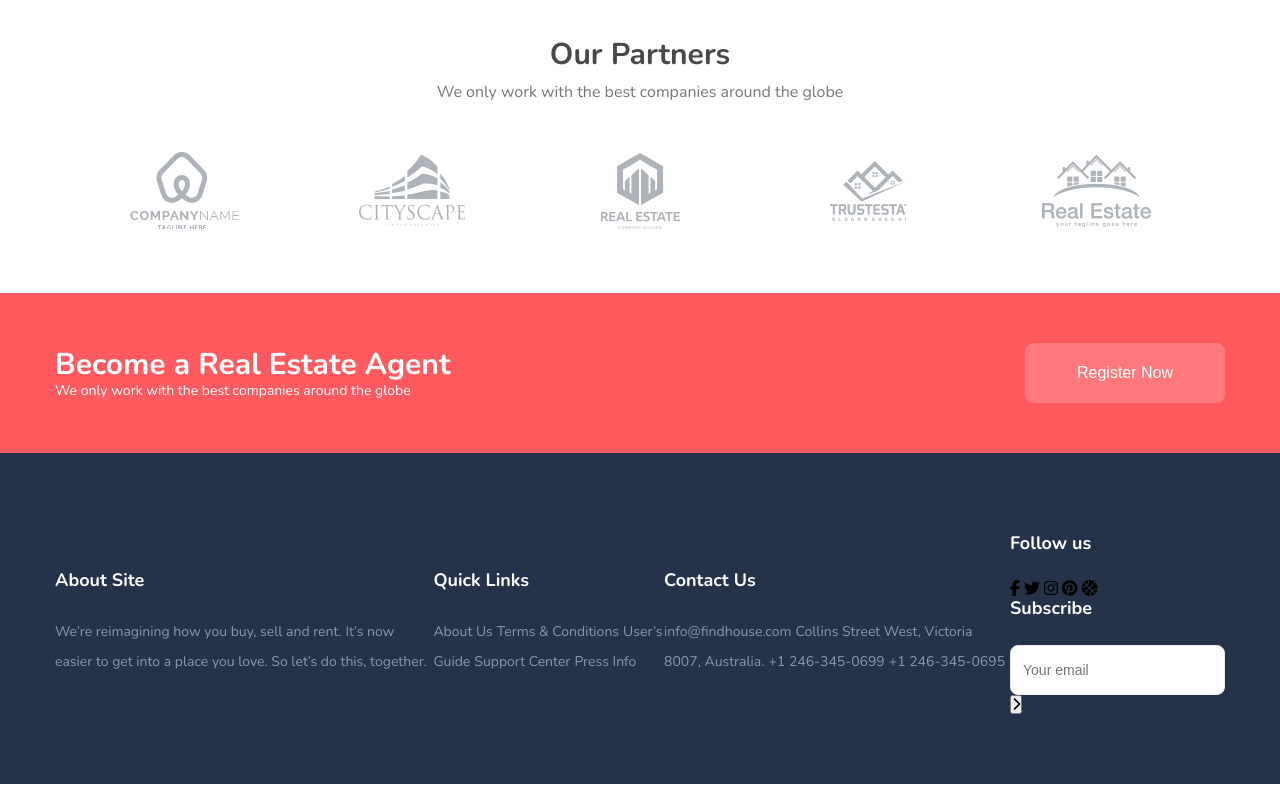
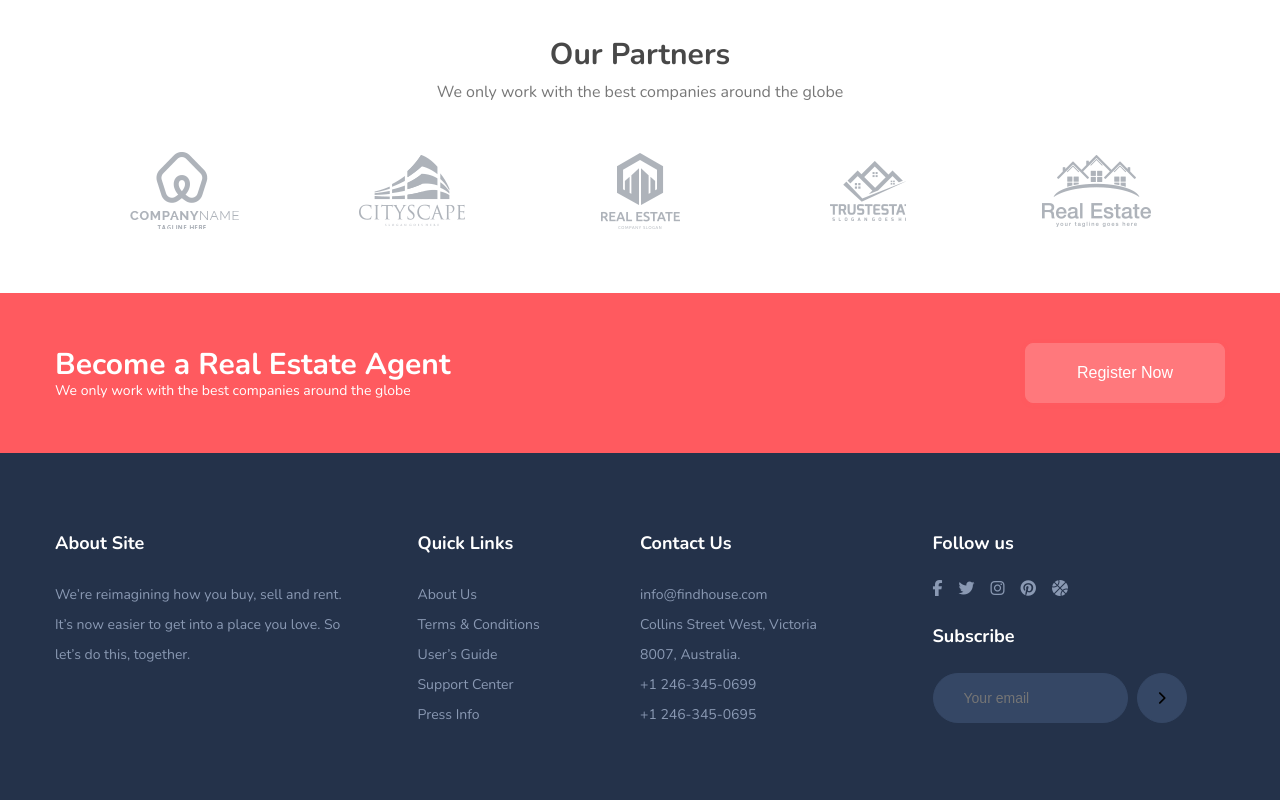
Before and after one commit to Yuttasin-Phokaew/copy-athome, a plain HTML site: page index.html in a window 1280 px wide. Shown: the part 3434-4234 px from the top of the page. Drawn offline with nearby package versions, Linux system fonts and the light colour scheme; files whose address does not match are found by name.

Commit message:
footer position

```diff
--- a/index.css
+++ b/index.css
@@ -969,7 +969,25 @@ select{
 .footer-box{
     display: flex;
     justify-content: center;
-    align-items: center;
+    align-items: flex-start;
+    flex: 0  auto;
+}
+
+.text-footer1{
+    flex: 1 0 0%;
+    width: 25%;
+}
+.text-footer2{
+    flex: 1 0 0%;
+    width: 25%;
+}
+.text-footer3{
+    flex: 1 0 0%;
+    width: 25%;
+}
+.text-footer4{
+    flex: 1 0 0%;
+    width: 25%;
 }
 
 .text-footer1 h4{
@@ -988,6 +1006,15 @@ select{
     margin-bottom: 0;
 }
 
+/* .text-footer2{
+    padding-left: 70px;
+} */
+.ql{
+    display: grid;
+    padding-left: 70px;
+
+}
+
 .text-footer2 h4{
     color: #fff;
     font-weight: 700;
@@ -995,6 +1022,11 @@ select{
     font-family: Nunito,sans-serif;
     line-height: 1.2;
     font-size: 18px;
+    padding-left: 70px;
+
+}
+.text-footer2{
+
 }
 .text-footer2 a{
     font-size: 14px;
@@ -1002,8 +1034,14 @@ select{
     color: #8a99b3;
     line-height: 2.143;
     margin-bottom: 0;
+    text-decoration: none;
+    cursor: pointer;
 }
 
+
+.cu{
+    display: grid;
+}
 .text-footer3 h4{
     color: #fff;
     font-weight: 700;
@@ -1018,8 +1056,25 @@ select{
     color: #8a99b3;
     line-height: 2.143;
     margin-bottom: 0;
+    cursor: pointer;
 }
-
+.fu{
+    display: flex;
+    gap: 1rem;
+    margin-bottom: 30px;
+}
+.fu i{
+    color: #8a99b3;
+    cursor: pointer;
+    webkit-transition: all .3s ease 0s;
+    -moz-transition: all .3s ease 0s;
+    -o-transition: all .3s ease 0s;
+    transition: all .3s ease 0s;
+}
+.fu i:hover{
+    color: #fff;
+    cursor: pointer;
+}
 .text-footer4 h4{
     color: #fff;
     font-weight: 700;
@@ -1028,10 +1083,29 @@ select{
     line-height: 1.2;
     font-size: 18px;
 }
-.text-footer4 p{
-    font-size: 14px;
-    font-family: Nunito;
-    color: #8a99b3;
-    line-height: 2.143;
-    margin-bottom: 0;
+.text-footer4 input{
+    background-color: #354765;
+    border: 1px solid #354765;
+    border-radius: 25px;
+    color: #fff;
+    height: 50px;
+    padding-left: 30px;
+    width: 195px;
 }
+.text-footer4 input:focus{
+    border-color: transparent;
+    outline: none;
+}
+.text-footer4 button{
+    background-color: #354765;
+    border: 1px solid #354765;
+    border-radius: 50%;
+    height: 50px;
+    width: 50px;
+    cursor: pointer;
+    margin-left: 5px;
+}
+.text-footer4 button:hover{
+    background-color: var(--color-primary);
+    color: var(--color-primary);
+}
--- a/index.html
+++ b/index.html
@@ -880,7 +880,7 @@
                 </div>
                 <div class="text-footer2">
                     <h4>Quick Links</h4>
-                    <ul class="">
+                    <ul class="ql">
                             <a>About Us</a>
                             <a>Terms & Conditions</a>
                             <a>User’s Guide</a>
@@ -890,19 +890,23 @@
                 </div>
                 <div class="text-footer3">
                     <h4>Contact Us</h4>
+                    <ul class="cu">
                         <a>info@findhouse.com</a>
                         <a>Collins Street West, Victoria</a>
                         <a>8007, Australia.</a>
                         <a>+1 246-345-0699</a>
                         <a>+1 246-345-0695</a>
+                    </ul>
                 </div>
                 <div class="text-footer4">
                     <h4>Follow us</h4>
+                    <div class="fu">
                         <i class="fa-brands fa-facebook-f"></i>
                         <i class="fa-brands fa-twitter"></i>
                         <i class="fa-brands fa-instagram"></i>
                         <i class="fa-brands fa-pinterest"></i>
                         <i class="fa-solid fa-basketball"></i>
+                    </div>
                     <h4>Subscribe</h4>
                     <input type="text" placeholder="Your email"/>
                     <button><i class="fa-solid fa-chevron-right"></i></button>
```
Lines whose indentation alone changed are shown as unchanged.
